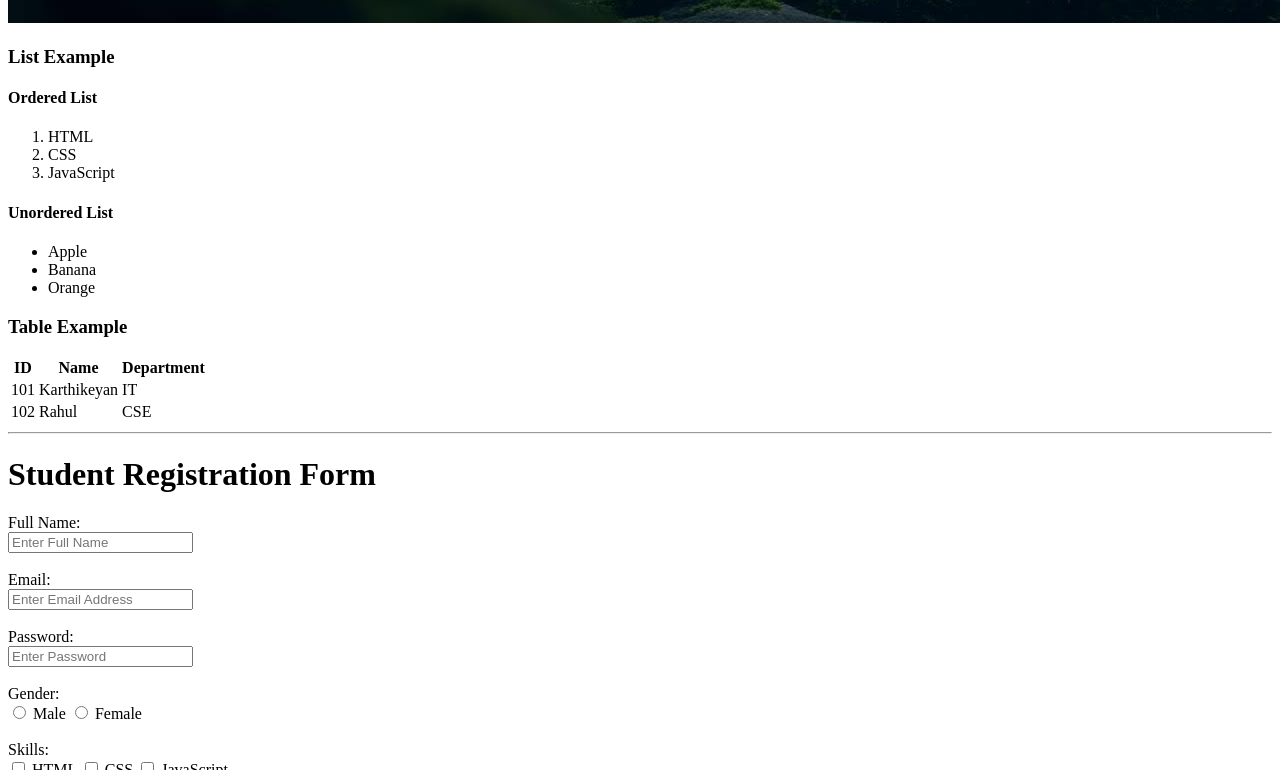
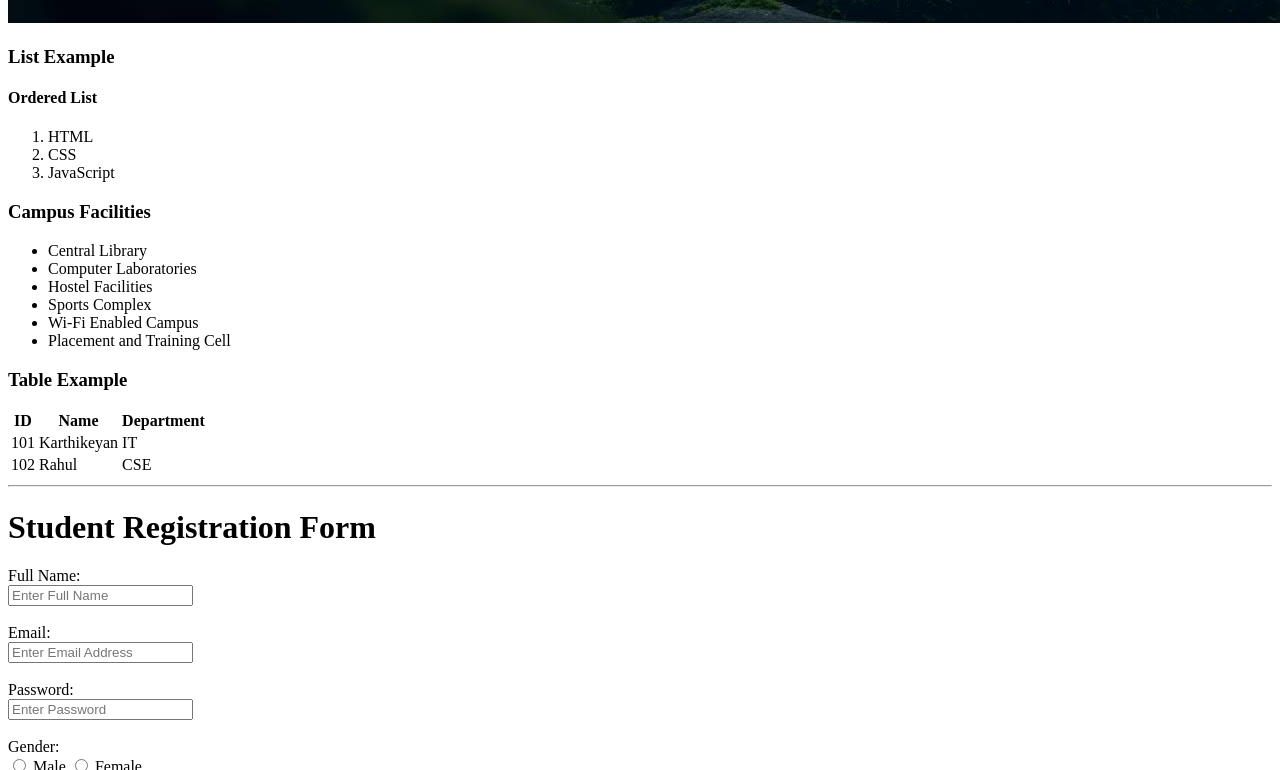
Before and after one commit to Karthi-0812/HTML1, a plain HTML site: page index.html in a window 1280 px wide. Shown: the part 1506-2276 px from the top of the page. Drawn offline with Linux system fonts and the light colour scheme.

Commit message:
Initial commit

```diff
--- a/index.html
+++ b/index.html
@@ -8,7 +8,7 @@
     <!-- Section 1: General HTML Tags -->
     <h1>General HTML Tags Section</h1>
 
-    <h2>Welcome to HTML</h2>
+<h2>About SVCE</h2>
 
     <p>
         HTML (HyperText Markup Language) is used to create web pages. It is a base structure of web page.
@@ -45,12 +45,16 @@
         <li>JavaScript</li>
     </ol>
 
-    <h4>Unordered List</h4>
-    <ul>
-        <li>Apple</li>
-        <li>Banana</li>
-        <li>Orange</li>
-    </ul>
+<h3>Campus Facilities</h3>
+
+<ul>
+    <li>Central Library</li>
+    <li>Computer Laboratories</li>
+    <li>Hostel Facilities</li>
+    <li>Sports Complex</li>
+    <li>Wi-Fi Enabled Campus</li>
+    <li>Placement and Training Cell</li>
+</ul>
 
     <h3>Table Example</h3>
     <table>
```
